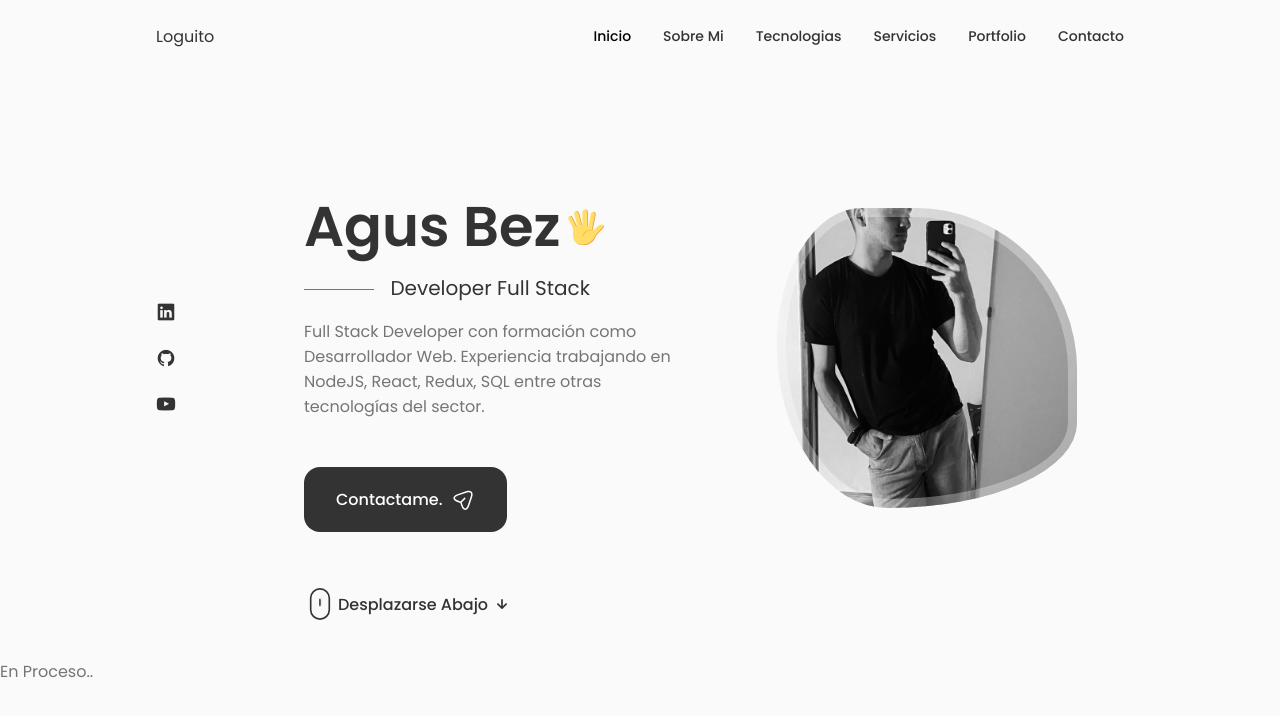
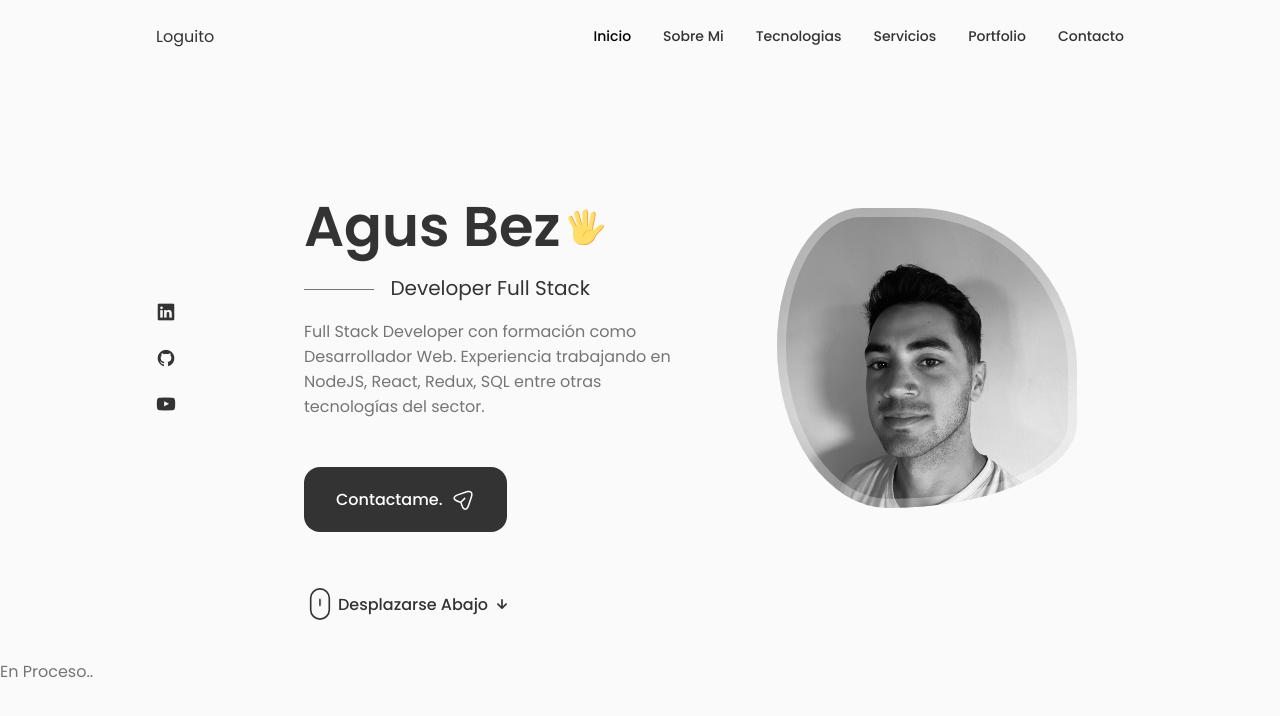
Before and after one commit to Bezagus/Portfolio, a React (Create React App) app: page / in a window 1280 px wide. Shown: the top 716 px of the page. Built offline with nearby package versions, Linux system fonts and the light colour scheme.

Commit message:
Cambio de Foto Home

```diff
--- a/src/components/Home/Home.css
+++ b/src/components/Home/Home.css
@@ -59,7 +59,7 @@
 }
 
 .home__img{
-    background: url(../../assets/IMG_0188.jpg);
+    background: url(../../assets/IMG-0432.jpg);
     background-repeat: no-repeat;
     background-position: center;
     background-size: cover;
```
Also changed, not shown: src/assets/IMG-0432.jpg (added).
